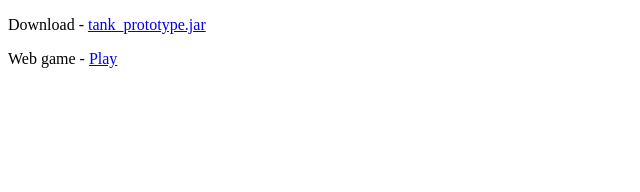
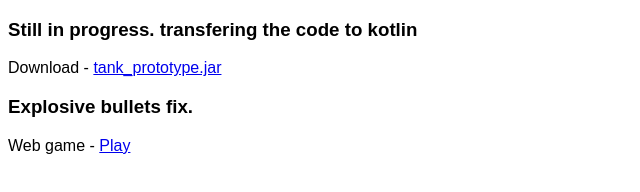
Before and after one commit to deveepdev/deveep.github.io, a plain HTML site: page tank_prototype.html in a window 1280 px wide. Shown: the whole page, without its empty margins (0-640 px from the left). Drawn offline with Linux system fonts and the light colour scheme.

Commit message:
Add files via upload

```diff
--- a/tank_prototype.html
+++ b/tank_prototype.html
@@ -6,11 +6,22 @@
     <meta charset="UTF-8">
     <meta name="viewport" content="width=device-width, initial-scale=1.0">
     <title>tank_prototype</title>
+    <style>
+        body {
+            font-family: sans-serif;
+        }
+    </style>
 </head>
 <body>
 
-    <p>Download - <a href="tank_prototype.jar" download>tank_prototype.jar</a></p>
-    <p>Web game - <a href="tank_prototype/index.html">Play</a></p>
+    <div>
+        <h3>Still in progress. transfering the code to kotlin</h3>
+        <p>Download - <a href="tank_prototype.jar" download>tank_prototype.jar</a></p>
+    </div>
+    <div>
+        <h3>Explosive bullets fix.</h3>
+        <p>Web game - <a href="tank_prototype/index.html">Play</a></p>
+    </div>
 
 </body>
 </html>
```
